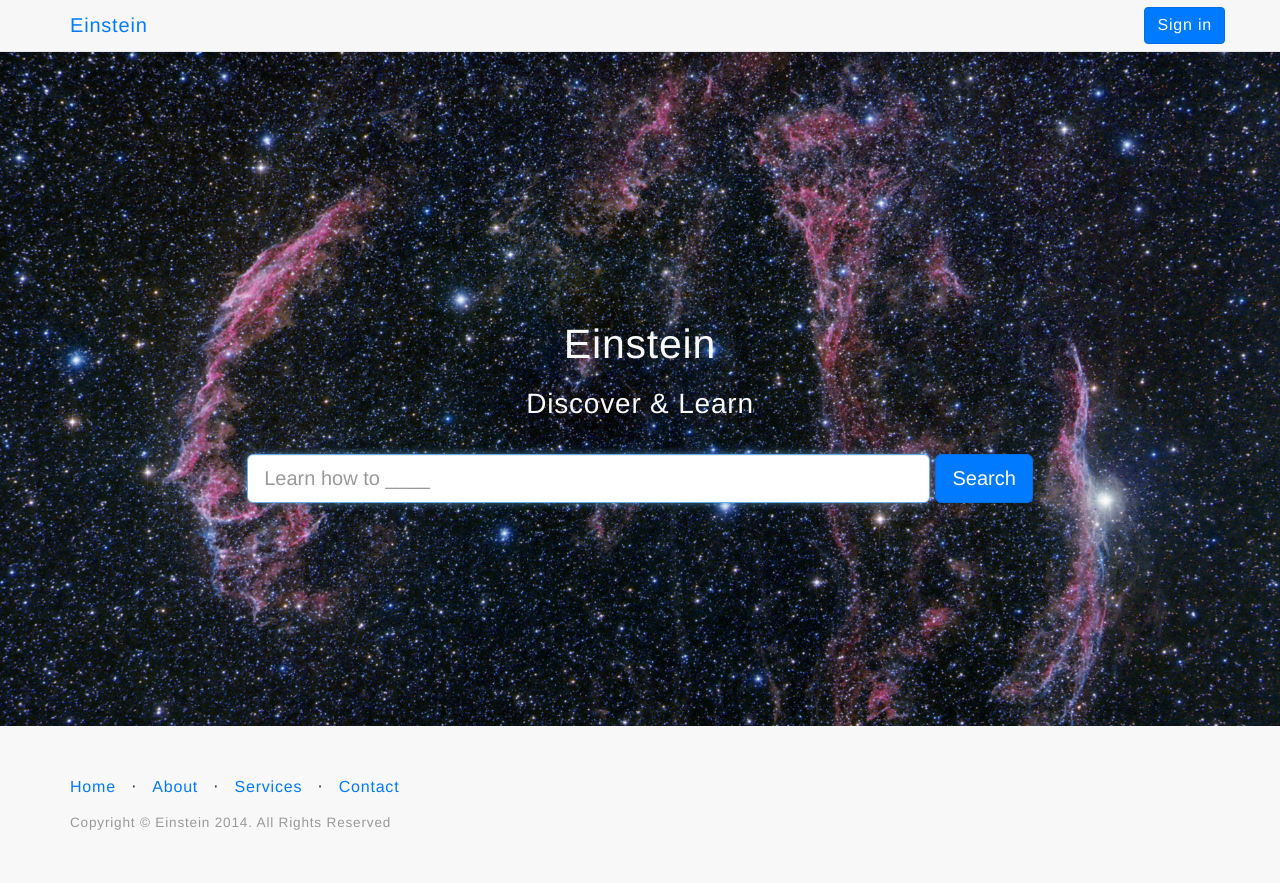
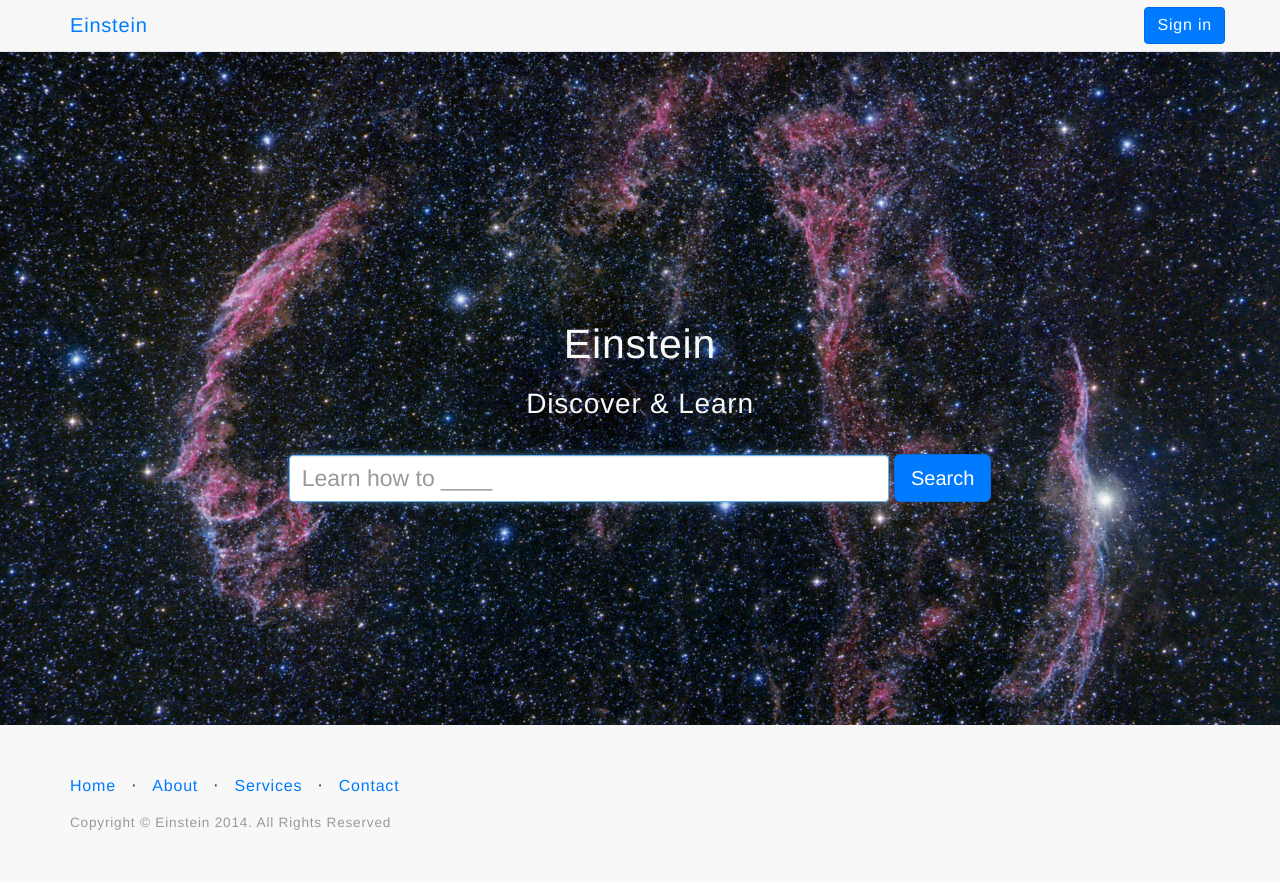
Before and after one commit to zainadil/Einstein, a CodeIgniter app: page /Einstien/ in a window 1280 px wide. After the commit the page ends 830 px from the top, so only its background shows below. Run offline with CodeIgniter, Linux system fonts and the light colour scheme; some libraries are stand-ins or nearby versions.

Commit message:
Some Basic Changes

```diff
--- a/application/views/landingPage_view.php
+++ b/application/views/landingPage_view.php
@@ -16,7 +16,7 @@
 
 		            <form method="POST" class="form-inline" role="form" id="id-form-landing" action="../../Einstien/index.php/searchResults/processSearch">
 					    <div class="form-group">
-						    <input type="text" name="query" id="query" autofocus="" value="" class="form-control input-lg search-bar" placeholder="Learn how to ____"/>
+						    <input type="text" name="query" id="query" autofocus="" value="" class="form-control search-bar" placeholder="Learn how to ____"/>
                             <input type="hidden" id = "long" name="long" value='45.99'/>
                             <input type="hidden" id = "lat" name="lat" value='-70.22'/>
                             <input type="hidden" id = "ulearnTopic" name="ulearnTopic" value="userskill" />
--- a/css/ceeko.css
+++ b/css/ceeko.css
@@ -160,3 +160,10 @@
 	display: inline-block;
 	padding-left: 5px;
 }
+
+#query{
+	width:600px;
+	height: 47px;
+	font-size: 23px;
+	font-family: "Helvetica Neue",Helvetica,Arial,sans-serif;
+}
```
